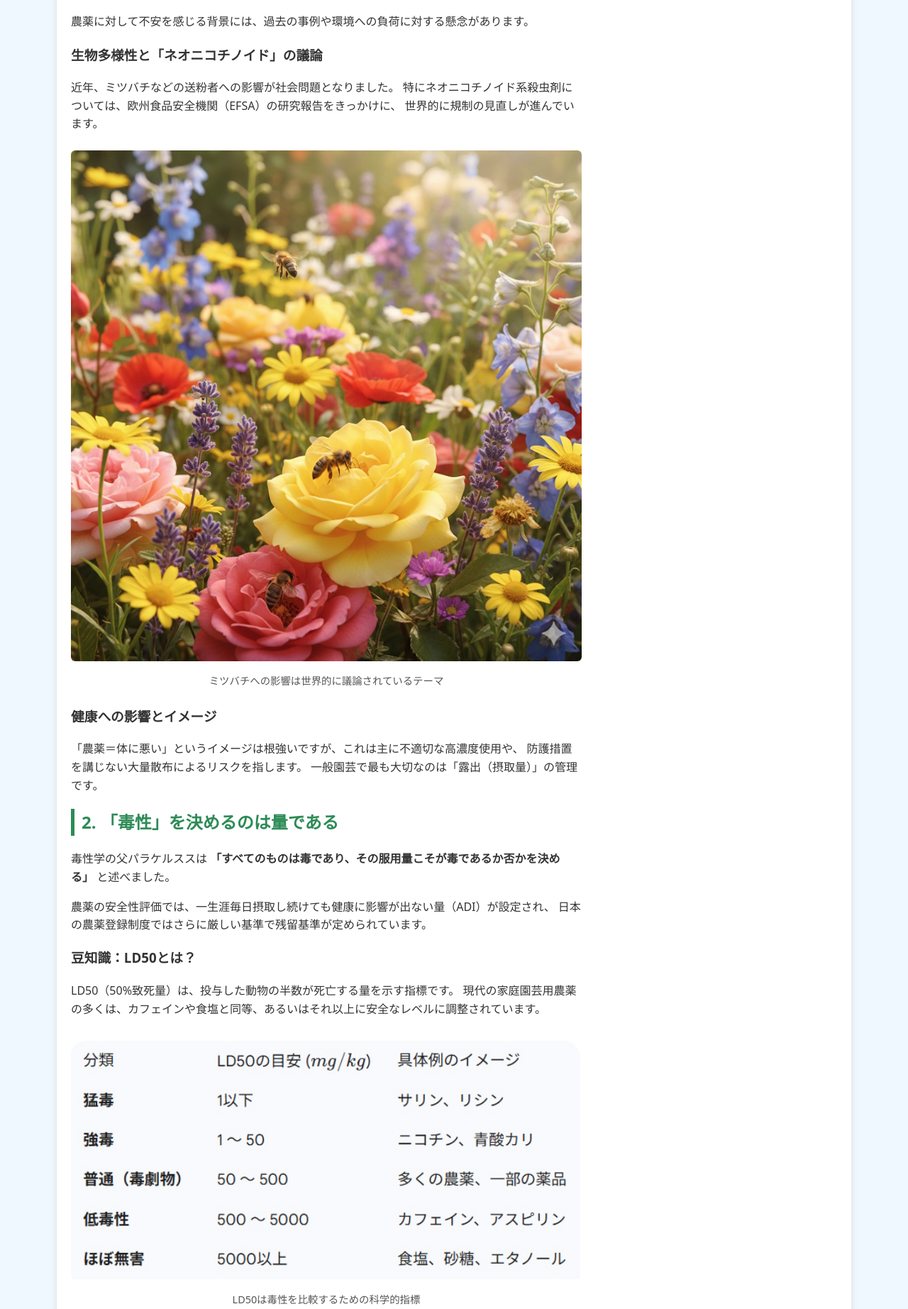
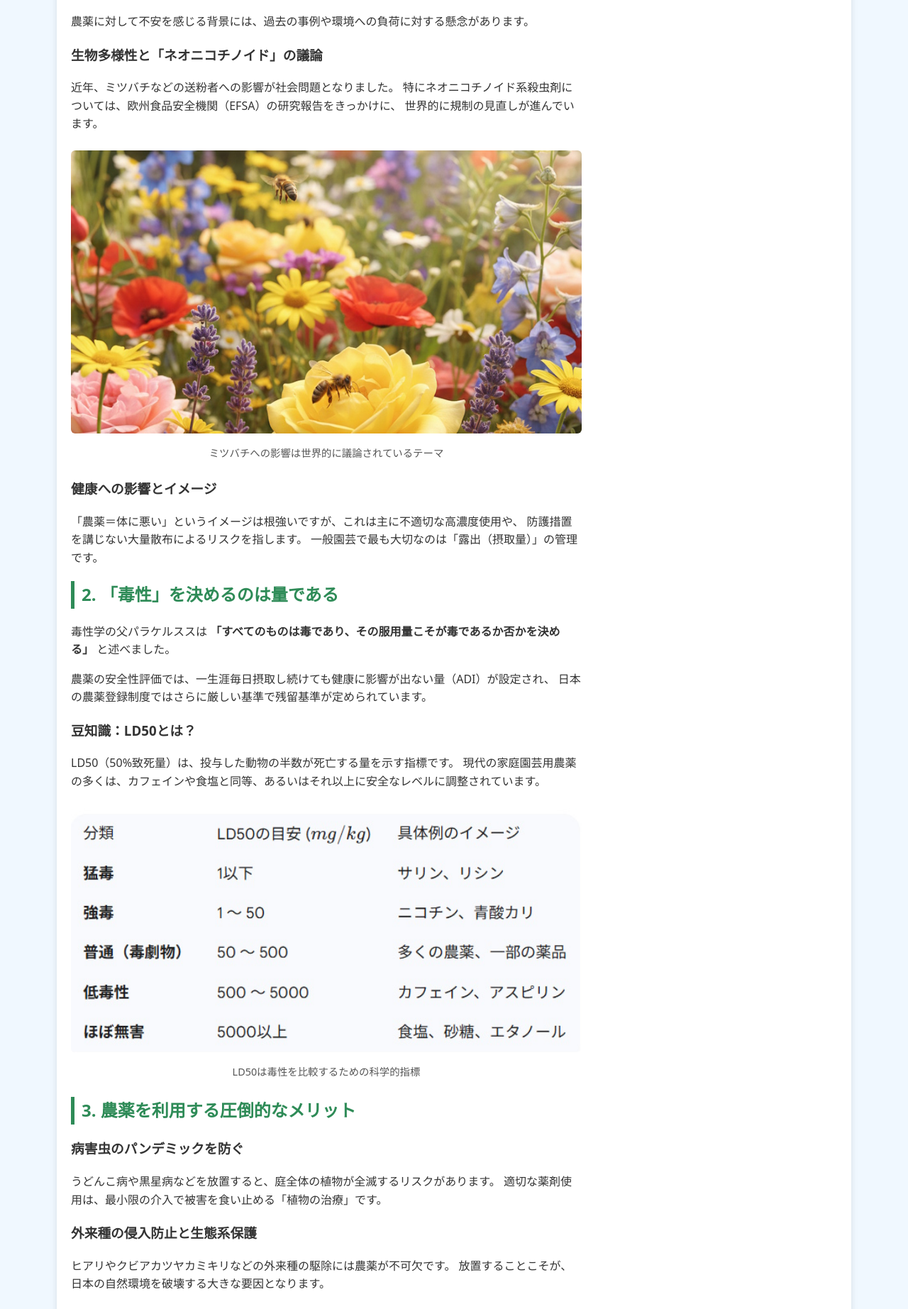
Before and after one commit to shiitake-garden/shiitake-garden.github.io, a Jekyll site: the page built from column_nouyaku.html, in a window 1280 px wide. Shown: the part 1145-2990 px from the top of the page at 71% size. Built offline with Jekyll 4.4.1, drawn with Linux system fonts in a browser that asks for light colours.

Commit message:
Update column_nouyaku.html

```diff
--- a/column_nouyaku.html
+++ b/column_nouyaku.html
@@ -40,7 +40,7 @@ title: 園芸データ検索
     </p>
 
     <figure>
-      <img src="images/bee.jpg" alt="ミツバチの写真">
+      <img src="images/bee2.jpg" alt="ミツバチの写真">
       <figcaption>ミツバチへの影響は世界的に議論されているテーマ</figcaption>
     </figure>
 
```
